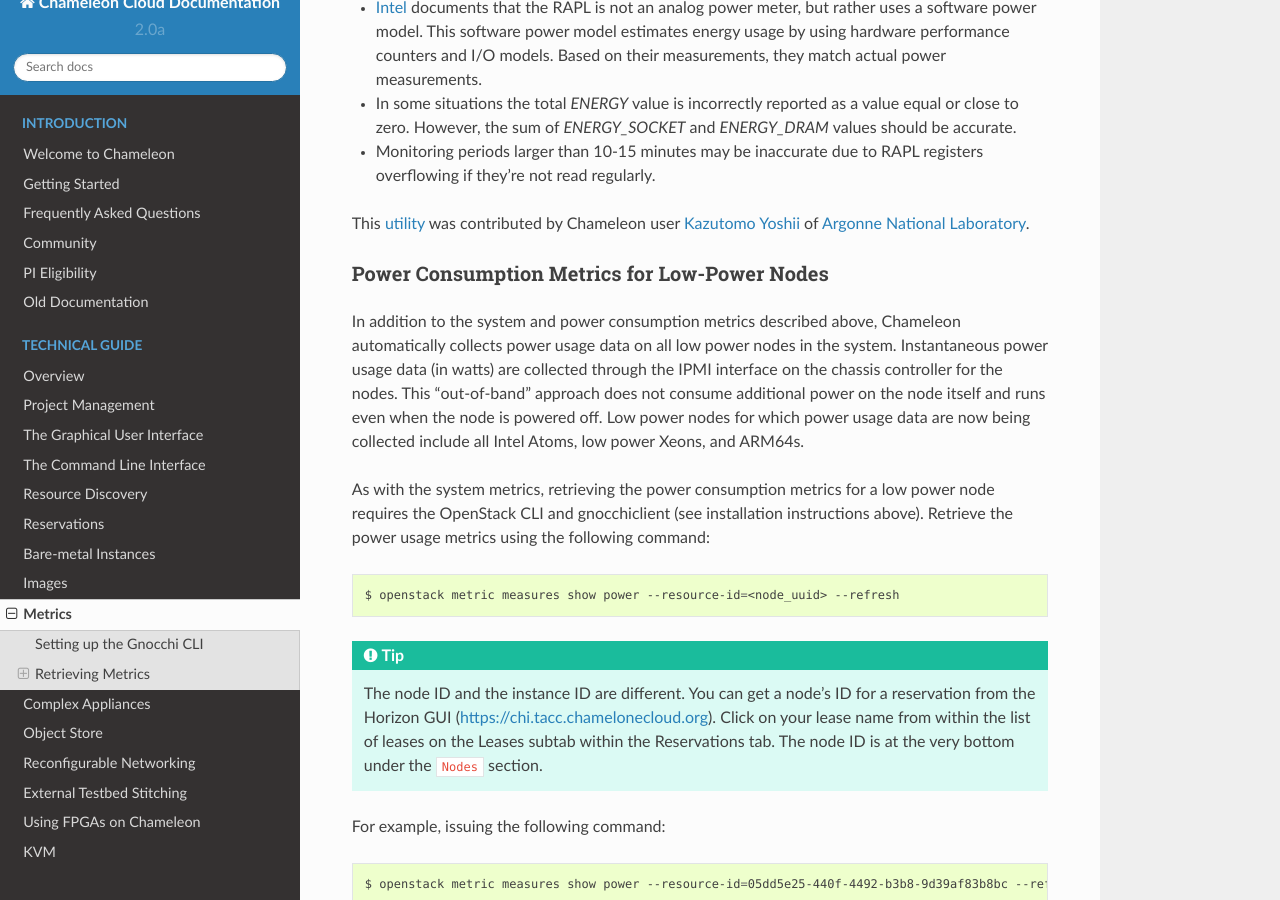
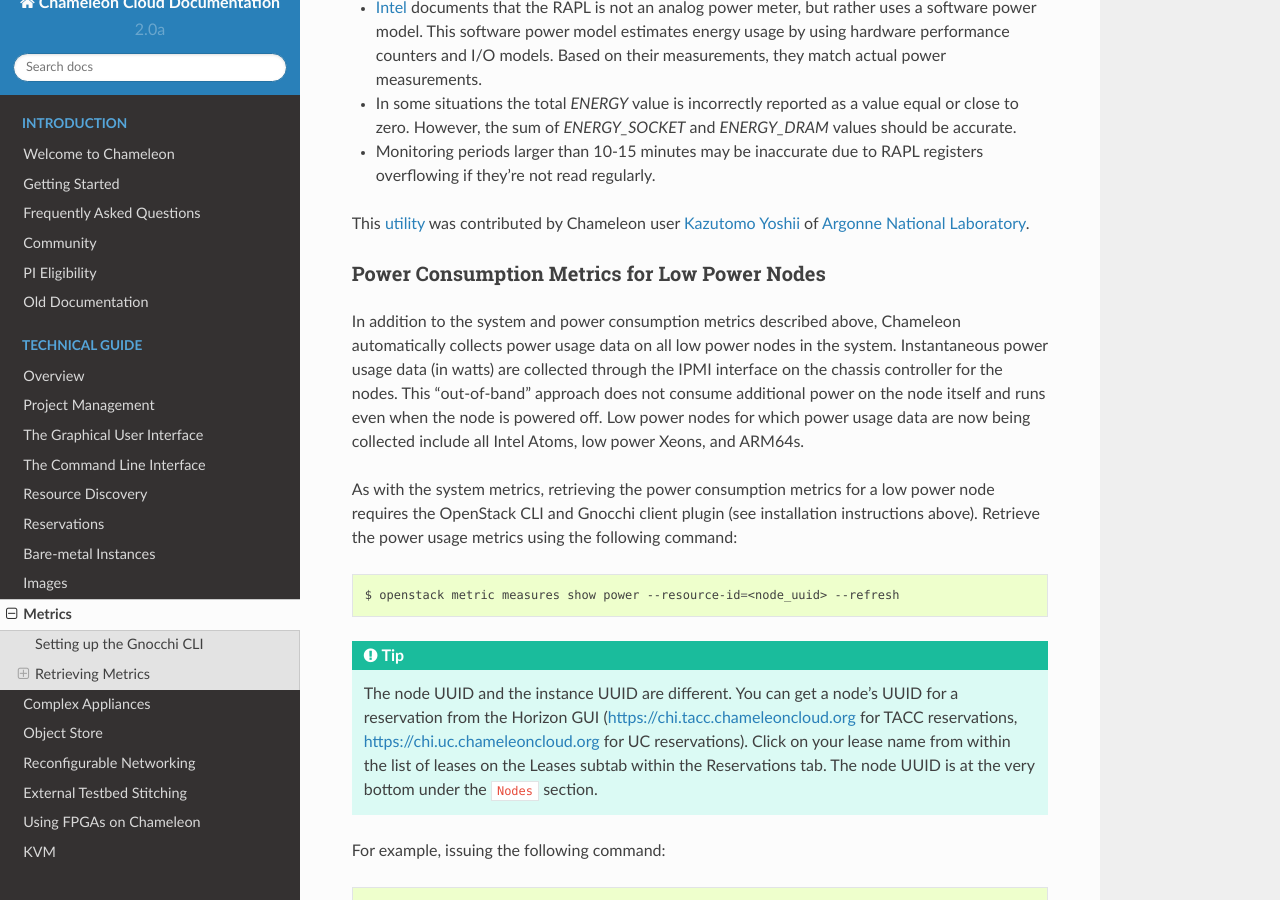
Before and after one commit to ChameleonCloud/docs, a Sphinx documentation site: the page built from source/technical/metrics.rst, in a window 1280 px wide and 900 px high, scrolled down 5059 px. Built offline with Sphinx 7.4.7 and the Read the Docs theme 2.0.0, drawn with Linux system fonts in a browser that asks for light colours.

Commit message:
Fix some typos.

```diff
--- a/source/technical/metrics.rst
+++ b/source/technical/metrics.rst
@@ -231,12 +231,12 @@ Note the following caveats:
 This `utility <https://github.com/coolr-hpc/intercoolr>`_  was contributed by Chameleon user `Kazutomo Yoshii <http://www.mcs.anl.gov/person/kazutomo-yoshii>`_ of `Argonne National Laboratory <http://www.anl.gov/>`_.
 
 _____________________________________________
-Power Consumption Metrics for Low-Power Nodes
+Power Consumption Metrics for Low Power Nodes
 _____________________________________________
 
 In addition to the system and power consumption metrics described above, Chameleon automatically collects power usage data on all low power nodes in the system. Instantaneous power usage data (in watts) are collected through the IPMI interface on the chassis controller for the nodes. This “out-of-band” approach does not consume additional power on the node itself and runs even when the node is powered off. Low power nodes for which power usage data are now being collected include all Intel Atoms, low power Xeons, and ARM64s.
 
-As with the system metrics, retrieving the power consumption metrics for a low power node requires the OpenStack CLI and gnocchiclient (see installation instructions above). Retrieve the power usage metrics using the following command:
+As with the system metrics, retrieving the power consumption metrics for a low power node requires the OpenStack CLI and Gnocchi client plugin (see installation instructions above). Retrieve the power usage metrics using the following command:
 
 .. code-block:: bash
 
@@ -244,7 +244,7 @@ As with the system metrics, retrieving the power consumption metrics for a low p
 
 
 .. tip::
-   The node ID and the instance ID are different. You can get a node's ID for a reservation from the Horizon GUI (https://chi.tacc.chamelonecloud.org). Click on your lease name from within the list of leases on the Leases subtab within the Reservations tab. The node ID is at the very bottom under the ``Nodes`` section.
+   The node UUID and the instance UUID are different. You can get a node's UUID for a reservation from the Horizon GUI (https://chi.tacc.chameleoncloud.org for TACC reservations, https://chi.uc.chameleoncloud.org for UC reservations). Click on your lease name from within the list of leases on the Leases subtab within the Reservations tab. The node UUID is at the very bottom under the ``Nodes`` section.
 
 For example, issuing the following command:
 
```
